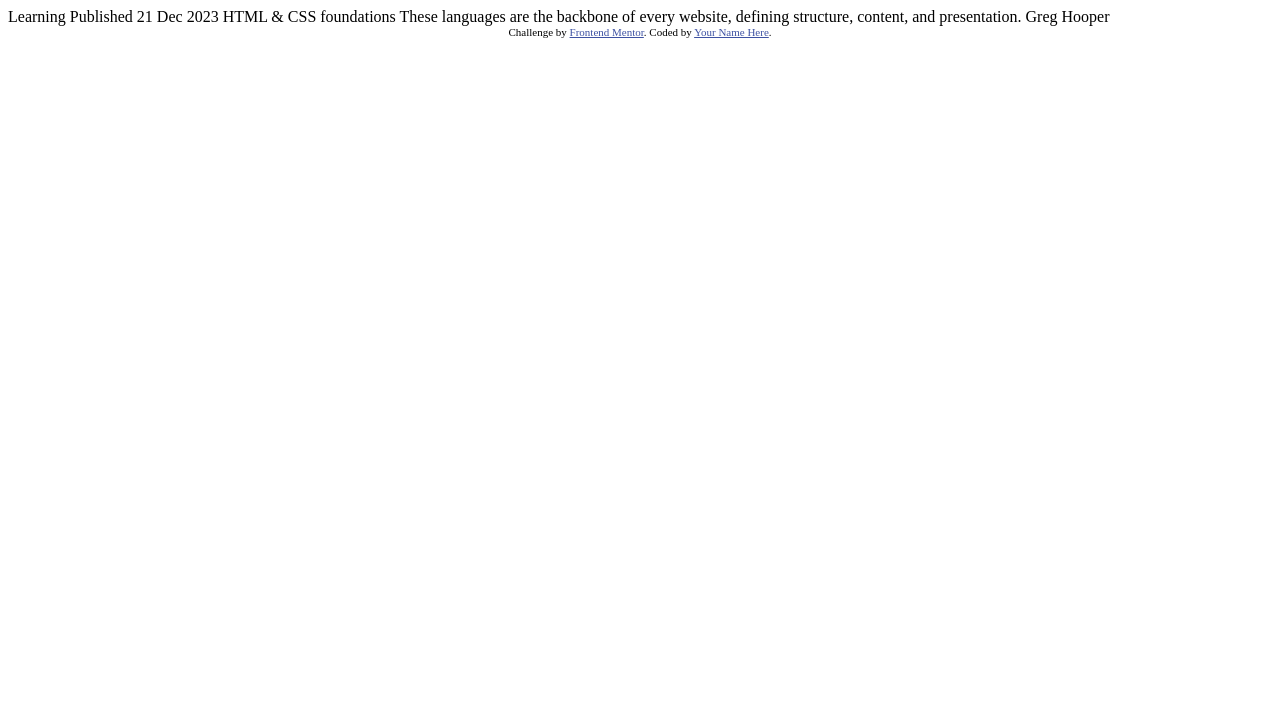
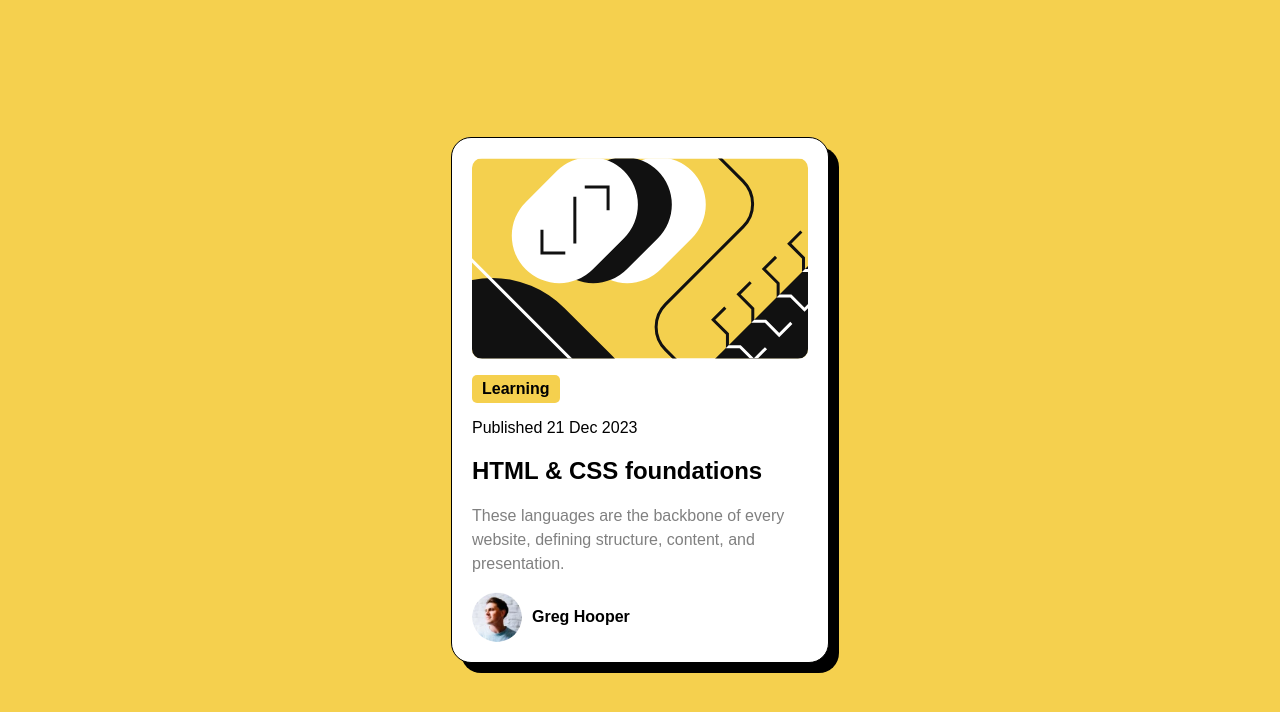
Before and after one commit to WoojinParkSoftware/blog-preview-card-main, a plain HTML site: page index.html in a window 1280 px wide. Drawn offline with Linux system fonts and the light colour scheme; a web font is replaced by a local one.

Commit message:
:lipstick: blog preview card with HTML and CSS

```diff
--- a/index.html
+++ b/index.html
@@ -1,34 +1,50 @@
 <!DOCTYPE html>
 <html lang="en">
+
 <head>
   <meta charset="UTF-8">
-  <meta name="viewport" content="width=device-width, initial-scale=1.0"> <!-- displays site properly based on user's device -->
+  <meta name="viewport" content="width=device-width, initial-scale=1.0">
+  <!-- displays site properly based on user's device -->
 
   <link rel="icon" type="image/png" sizes="32x32" href="./assets/images/favicon-32x32.png">
 
   <title>Frontend Mentor | Blog preview card</title>
+  <link rel="stylesheet" href="./style.css"> </link>
 
-  <!-- Feel free to remove these styles or customise in your own stylesheet 👍 -->
-  <style>
-    .attribution { font-size: 11px; text-align: center; }
-    .attribution a { color: hsl(228, 45%, 44%); }
-  </style>
 </head>
+
 <body>
+  <main>
+    <!-- card -->
+    <article class="card-container">
+          <img class="card-image" src="./assets/images/illustration-article.svg" alt="card-image"> </img>
 
-  Learning
+          <p class="tag">Learning </p>
 
-  Published 21 Dec 2023
+          <time class="date" datetime="2024-01-02"> Published 21 Dec 2023 </time>
 
-  HTML & CSS foundations
+          <h2 class="title"> HTML & CSS foundations</h2>
 
-  These languages are the backbone of every website, defining structure, content, and presentation.
+          <p class="description"> These languages are the backbone of every <br> website, defining structure, content, and <br> presentation. </p>
 
-  Greg Hooper
+          <span class="user-image-container">
+            <img class="user-image" src="./assets/images/image-avatar.webp" alt="user-image" />
+            <h3 class="user-name"> Greg Hooper </h3>
+          </span>
+    </article>
+    <!-- image -->
 
-  <div class="attribution">
-    Challenge by <a href="https://www.frontendmentor.io?ref=challenge" target="_blank">Frontend Mentor</a>.
-    Coded by <a href="#">Your Name Here</a>.
-  </div>
-</body>
+    <!-- tag -->
+
+    <!-- date -->
+
+    <!-- title -->
+
+    <!-- description -->
+
+    <!-- user image -->
+
+    <!-- user name -->
+  </main>
+  </body>
 </html>
--- /dev/null
+++ b/style.css
@@ -0,0 +1,73 @@
+@font-face {
+    font-family: "Font";
+    src: url("/static/Figtree-Italic-VariableFont_wght.ttf") format("truetype"),
+      url("/static/Figtree-VariableFont_wght.ttf") format("truetype");
+  }
+body{
+    background-color: #F5D04E;
+    display: flex;
+    flex-direction: column;
+    justify-content: center;
+    align-items: center;
+    height: 100vh;
+    margin: 0;
+    font-family: "Font", fallback, sans-serif;
+}
+
+.card-container{
+    display: flex;
+    flex-direction: column;
+    justify-content: center;
+    align-items: left;
+    background-color: #fff;
+    padding: 20px;
+    border-radius: 20px;
+    border: 1px solid black;
+    box-shadow: 10px 10px 0px 0px rgba(0,0,0);
+}
+
+.card-image{
+    border-radius: 10px;
+}
+
+.tag{
+    background-color: #F5D04E;
+    color: black;
+    padding : 5px;
+    border-radius: 5px;
+    font-size: 1rem;
+    width: fit-content;
+    font-weight: bold;
+    padding: 5px 10px 5px 10px;
+}
+.user-image-container {
+    display: flex;
+    flex-direction: row;
+    justify-content: flex-start;
+    align-items: center;
+}
+.title{
+    font-size: 1.5rem;
+    font-weight: bold;
+}
+
+.title:hover {
+    color:#F5D04E;
+}
+.description{
+    font-size: 1rem;
+    color:gray;
+    line-height: 1.5rem;
+    margin-top: 0;
+}
+
+.user-image{
+    border-radius: 50%;
+    width: 50px;
+    height: 50px;
+    margin-right: 10px;
+}
+
+h3{
+    font-size: 1rem;
+}
```
